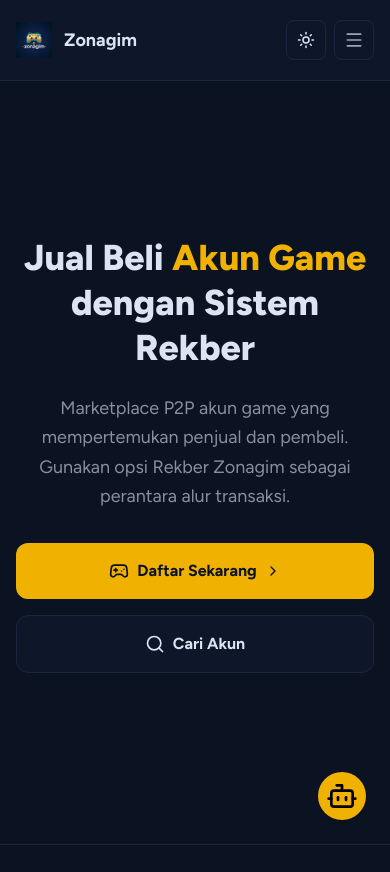
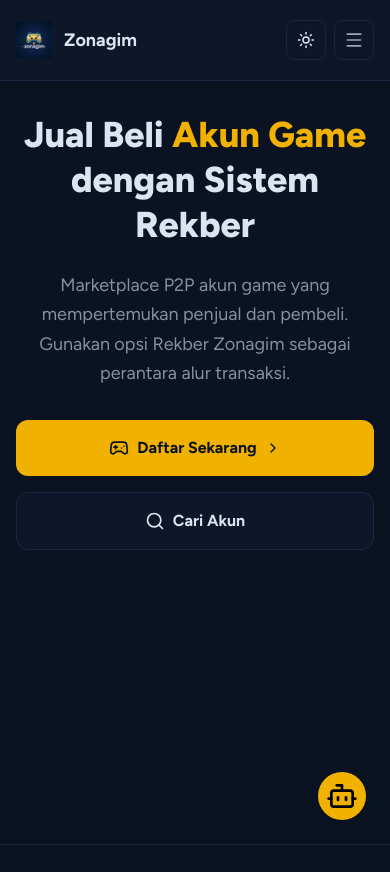
Before and after one commit to makarimalahmad/zonagim, a Laravel app: page / in a window 390 px wide. Shown: the top 872 px of the page. Run offline with Laravel 12, Linux system fonts and the light colour scheme; style sheets or scripts are compiled from the project's sources; some libraries are stand-ins or nearby versions.

Commit message:
Fix mobile hero spacing

```diff
--- a/resources/js/Pages/Landing.jsx
+++ b/resources/js/Pages/Landing.jsx
@@ -200,7 +200,7 @@ export default function Landing({ contactUrl = null }) {
             </nav>
 
             {/* Hero Section */}
-            <section className="relative min-h-screen flex items-center pt-28 pb-12 lg:pt-20 lg:pb-10 w-full">
+            <section className="relative min-h-screen flex items-start pt-28 pb-12 lg:items-center lg:pt-20 lg:pb-10 w-full">
                 <div className="max-w-7xl mx-auto px-4 sm:px-6 lg:px-8 w-full">
                     <div className="grid lg:grid-cols-2 gap-10 lg:gap-12 items-center">
                         <div className="hero-text text-center lg:text-left w-full">
```
